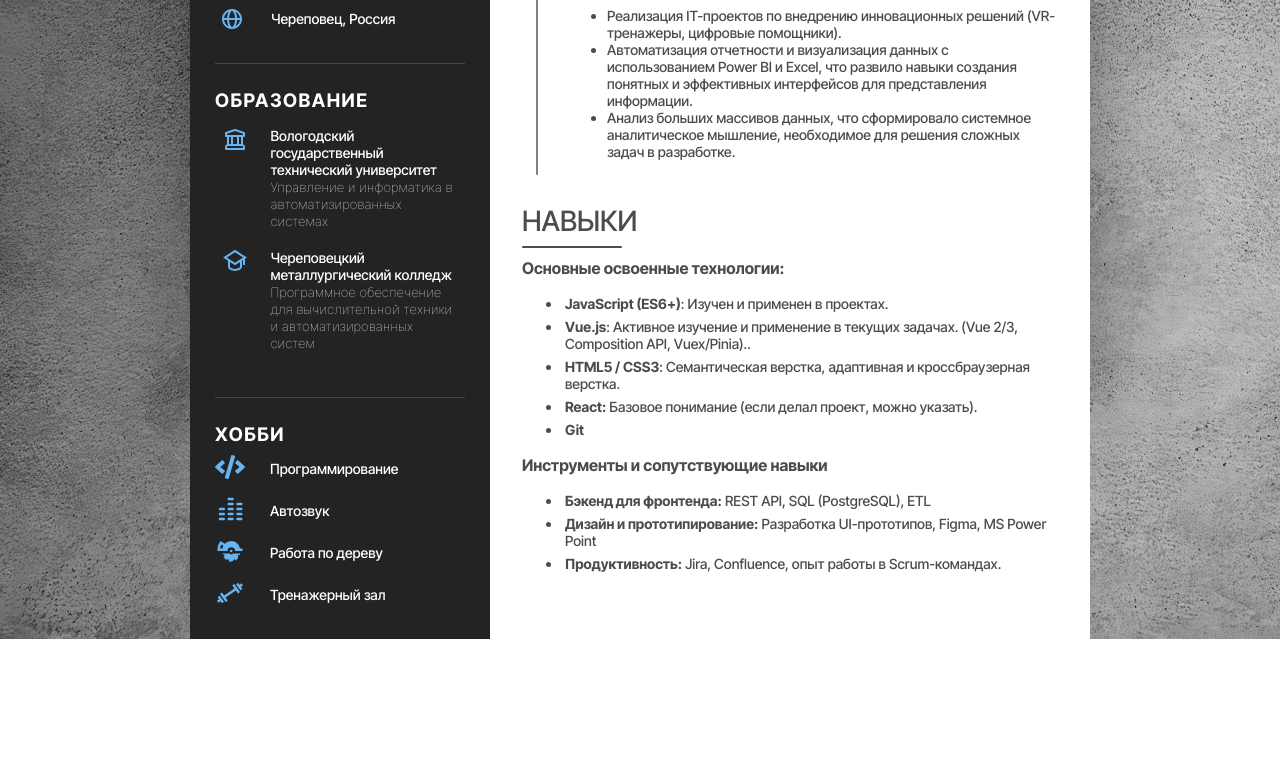
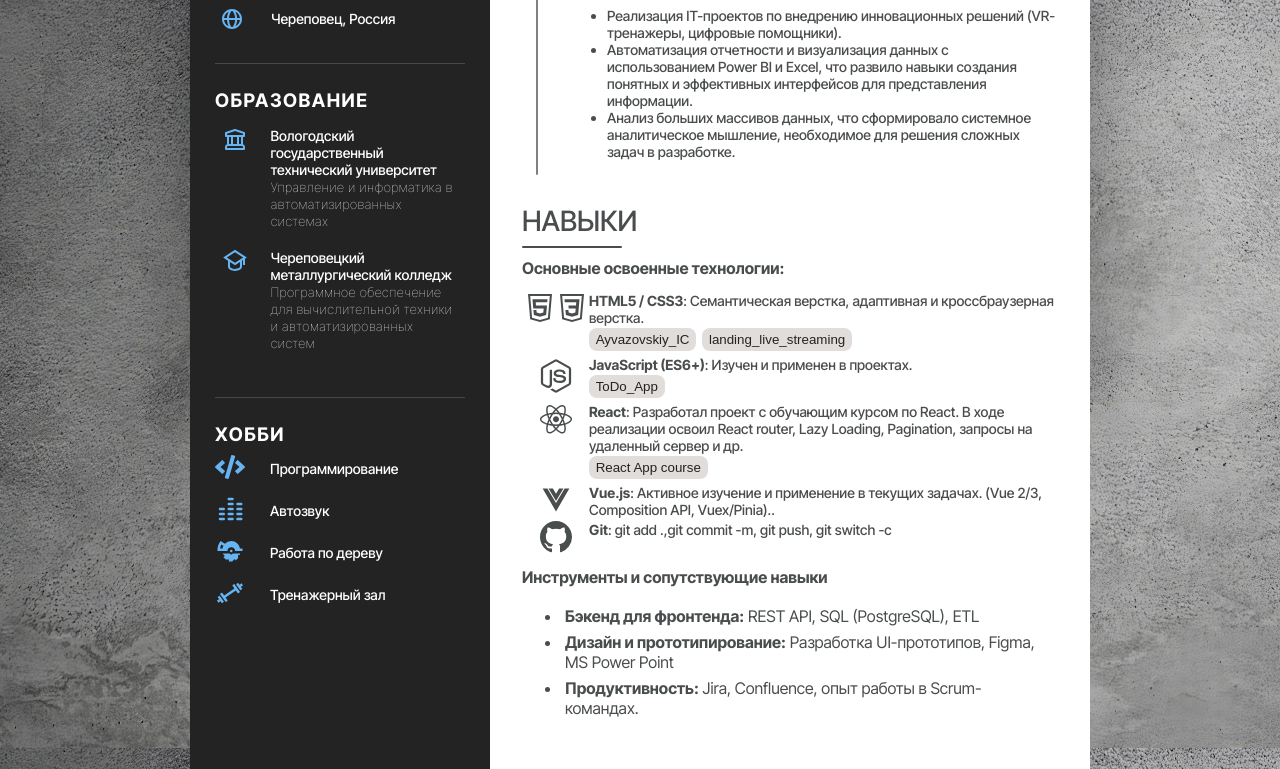
Before and after one commit to EOKvashnin/CV_Kvashnin_Evgenie, a website built with Parcel: page index.html in a window 1280 px wide. Shown: the part 852-1621 px from the top of the page. Before the commit the page ends 1491 px from the top, so only its background shows below. Built offline with nearby package versions, Linux system fonts and the light colour scheme.

Commit message:
Закончил блок навыки

```diff
--- a/index.html
+++ b/index.html
@@ -190,12 +190,72 @@
 				<div class="skills">
 						<h2 class="skills__title">Навыки</h2>
 						<h4>Основные освоенные технологии:</h4>
-						<ul class="skills__desc">
-							<li><strong>JavaScript (ES6+)</strong>: Изучен и применен в проектах.</li>
-							<li><strong>Vue.js</strong>: Активное изучение и применение в текущих задачах. (Vue 2/3, Composition API, Vuex/Pinia)..</li>
-							<li><strong>HTML5 / CSS3</strong>: Семантическая верстка, адаптивная и кроссбраузерная верстка.</li>
-							<li><strong>React:</strong> Базовое понимание (если делал проект, можно указать).</li>
-							<li><strong>Git</strong></li>
+						<ul class="skills__list">
+							<li class="skills__list-item">
+								<div class="skills__list-item-logo">
+									<svg class="skills__list-item-logo-svg" aria-label="logo">
+									<use href="img/skills_sprites.svg#html5"></use>
+									</svg>
+									<svg class="skills__list-item-logo-svg" id="css3" aria-label="logo">
+										<use href="img/skills_sprites.svg#css3"></use>
+									</svg>
+								</div>
+								<div class="skills__list-item-desc">
+									<strong>HTML5 / CSS3</strong>: Семантическая верстка, адаптивная и кроссбраузерная верстка. <br>
+									<button class="btn"><a href="https://eokvashnin.github.io/Aivazovski" class="btn__link" target="_blank">Ayvazovskiy_IC</a></button>
+									<button class="btn"><a href="https://eokvashnin.github.io/landing_live_streaming/" class="btn__link" target="_blank">landing_live_streaming</a></button>
+
+								</div>
+							</li>
+							<li class="skills__list-item">
+								<div class="skills__list-item-logo">
+									<svg class="skills__list-item-logo-svg" id="js" aria-label="logo">
+									<use href="img/skills_sprites.svg#js"></use>
+									</svg>
+
+								</div>
+								<div class="skills__list-item-desc">
+									<strong>JavaScript (ES6+)</strong>: Изучен и применен в проектах. <br>
+									<button class="btn"><a href="https://eokvashnin.github.io/TODO_App/" class="btn__link" target="_blank">ToDo_App</a></button>
+								</div>
+							</li>
+							<li class="skills__list-item">
+								<div class="skills__list-item-logo">
+									<svg class="skills__list-item-logo-svg" aria-label="logo">
+									<use href="img/skills_sprites.svg#react"></use>
+									</svg>
+
+								</div>
+								<div class="skills__list-item-desc">
+									<strong>React</strong>: Разработал проект с обучающим курсом по React. В ходе реализации освоил React router, Lazy Loading, Pagination, запросы на удаленный сервер и др.  <br>
+									<button class="btn"><a href="https://react-app-course-ic8l.onrender.com/" class="btn__link" target="_blank"> React App course</a></button>
+								</div>
+							</li>
+							<li class="skills__list-item">
+								<div class="skills__list-item-logo">
+									<svg class="skills__list-item-logo-svg" aria-label="logo">
+									<use href="img/skills_sprites.svg#vue"></use>
+									</svg>
+
+								</div>
+								<div class="skills__list-item-desc">
+									<strong>Vue.js</strong>: Активное изучение и применение в текущих задачах. (Vue 2/3, Composition API, Vuex/Pinia)..<br>
+
+								</div>
+							</li>
+							<li class="skills__list-item">
+								<div class="skills__list-item-logo">
+									<svg class="skills__list-item-logo-svg" aria-label="logo">
+									<use href="img/skills_sprites.svg#git"></use>
+									</svg>
+
+								</div>
+								<div class="skills__list-item-desc">
+									<strong>Git</strong>: git add .,git commit -m, git push, git switch -c<br>
+
+								</div>
+							</li>
+
 					</ul>
 						<h4>Инструменты и сопутствующие навыки</h4>
 						<ul class="skills__desc">
--- a/styles/_right_side.scss
+++ b/styles/_right_side.scss
@@ -153,12 +153,51 @@
 			background-color: v.$color-grey;
 		}
 	}
-	&__desc {
+	&__list {
 		font-size: 14px;
 		font-weight: 500;
+		padding: 0;
+
+		&-item {
+			list-style: none;
+			display: grid;
+			grid-template-columns: 1fr 7fr;
+			justify-content: start;
+			align-items: flex-start;
+			margin-top: 3px;
+
+			&-logo {
+				display: flex;
+				justify-content: center;
+				align-items: flex-start;
+				&-svg {
+					width: 32px;
+					height: 32px;
+					color: v.$color-grey;
+					transition: transform 0.3s ease, color 0.3s ease;
+				}
+			}
+		}
 	}
 	&__desc li {
 		padding: 3px;
+	}
+}
+
+#js {
+	width: 40px;
+	height: 40px;
+}
+
+.btn {
+	border-radius: 0.6em;
+	margin: 2px 3px 2px 0;
+	padding: 0.3em 0.5em;
+	border: none;
+	background-color: v.$btn-color;
+	&__link {
+		text-decoration: none;
+		color: v.$color-darkgrey;
 	}
 }
 
--- a/styles/_variables.scss
+++ b/styles/_variables.scss
@@ -1,6 +1,7 @@
 $color-darkgrey: #232323;
 $color-grey: #4a4d4e;
 $color-lightgray: #bfbdc1;
+$btn-color: #e0ddda;
 $color-blue: #67b4f2;
 
 //v.$color-blue
```
Also changed, not shown: dist/index.css, img/skills_sprites.svg (added), 1 other file.
